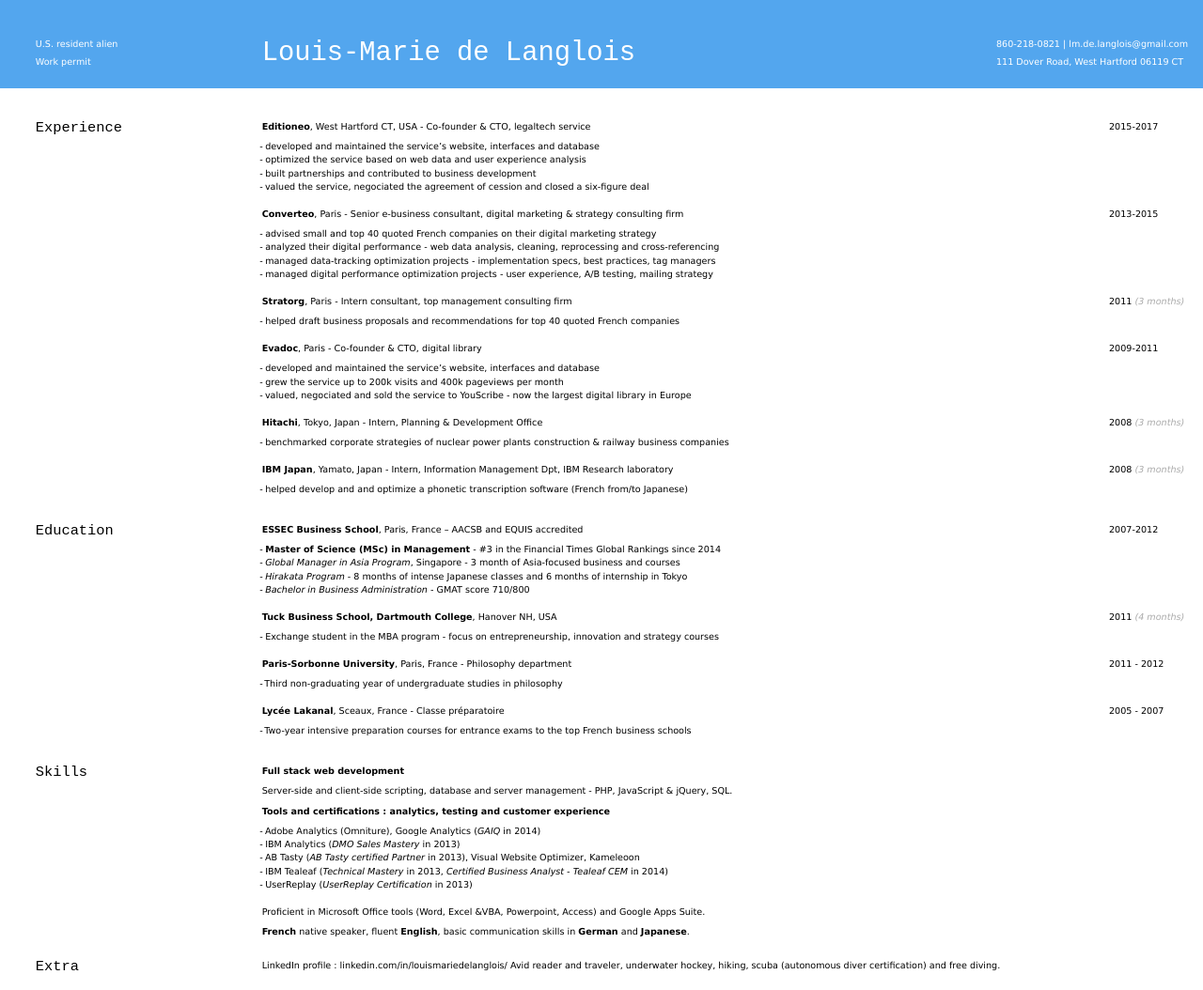
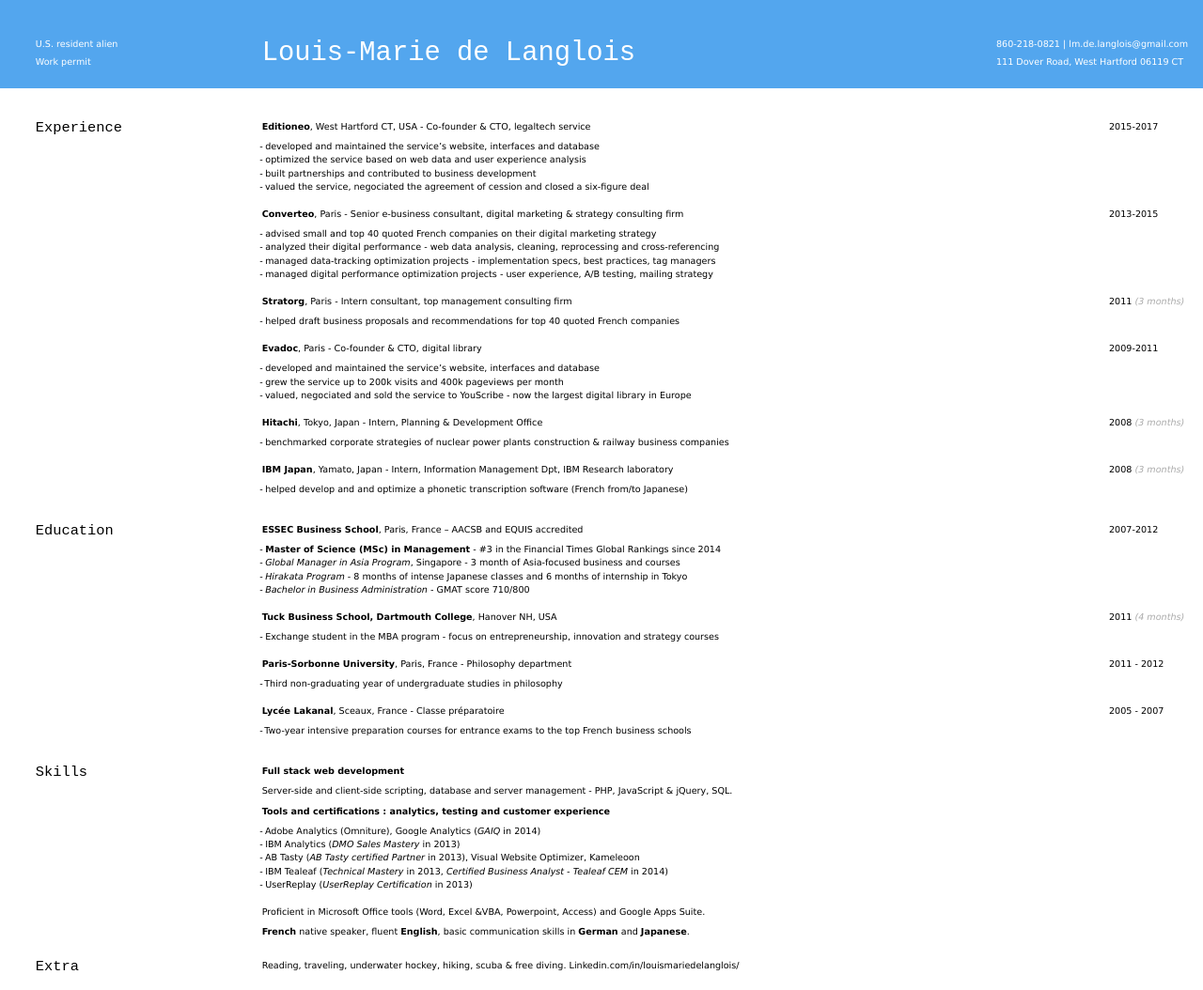
Before and after one commit to elipapa/markdown-cv, a Jekyll site: the page built from index.md, in a window 1280 px wide. Shown: the whole page at 94% size. Built offline with Jekyll 4.4.1, drawn with Linux system fonts in a browser that asks for light colours.

Commit message:
Update index.md

```diff
--- a/index.md
+++ b/index.md
@@ -108,5 +108,4 @@
 
 ## Extra
 
-LinkedIn profile : [linkedin.com/in/louismariedelanglois/](https://linkedin.com/in/louismariedelanglois/?locale=en_US)
-Avid reader and traveler, underwater hockey, hiking, scuba (autonomous diver certification) and free diving.
+Reading, traveling, underwater hockey, hiking, scuba & free diving. [Linkedin.com/in/louismariedelanglois/](https://linkedin.com/in/louismariedelanglois/?locale=en_US)
```
